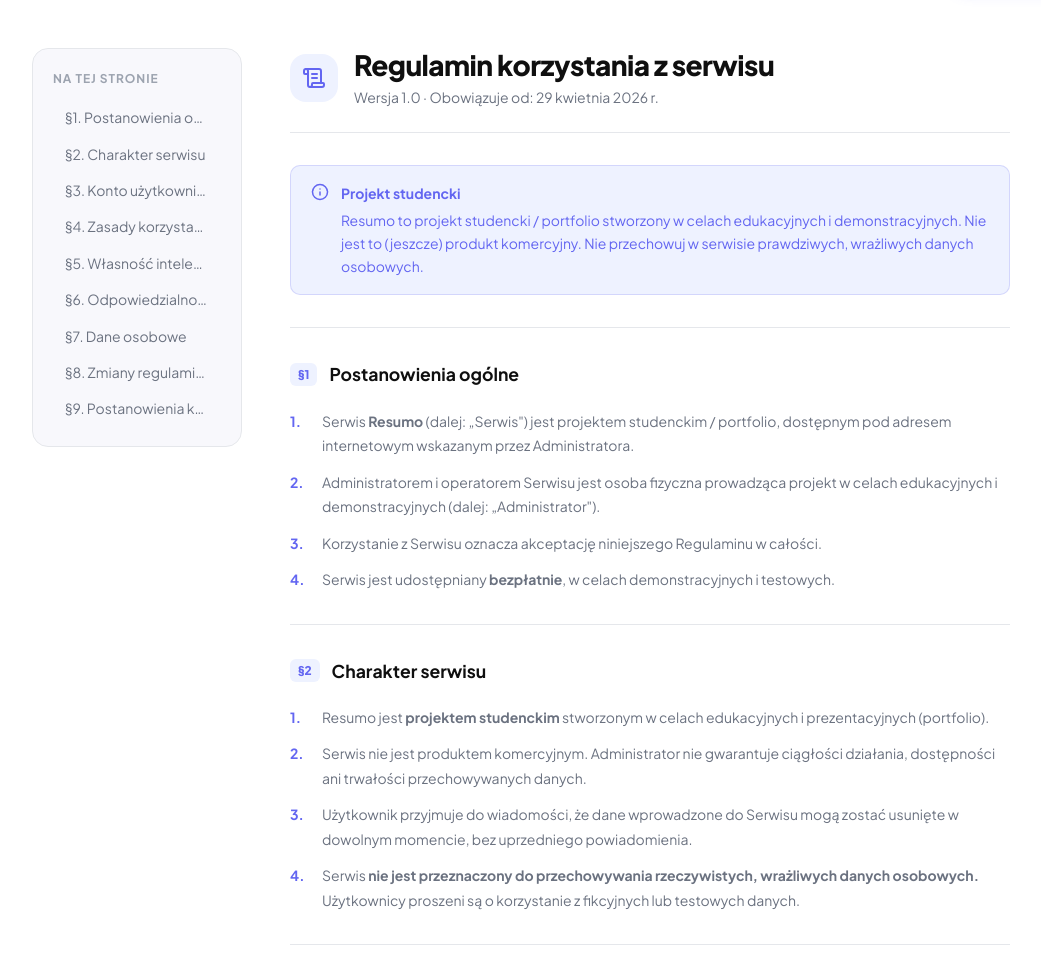
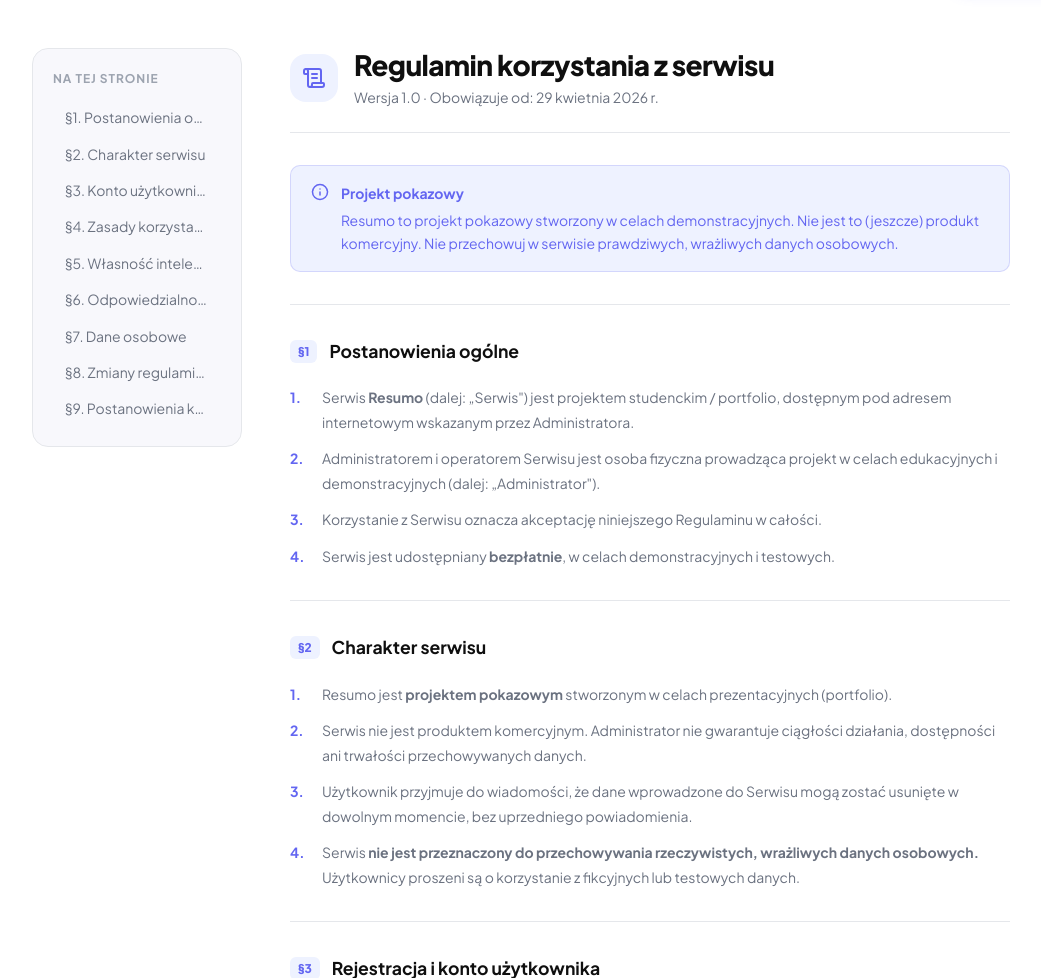
Before and after one commit to Adsutori/Resumo, a Django app: page /terms/ in a window 1280 px wide. Shown: the part 64-1042 px from the top of the page, without its empty margins (68-1109 px from the left). Run offline with Django 5.2, Linux system fonts and the light colour scheme.

Commit message:
change privacy and terms

```diff
--- a/Resumo/templates/terms.html
+++ b/Resumo/templates/terms.html
@@ -42,8 +42,8 @@
         <div class="legal-notice legal-notice--info">
           <i data-lucide="info" aria-hidden="true"></i>
           <div>
-            <strong>Projekt studencki</strong>
-            Resumo to projekt studencki / portfolio stworzony w celach edukacyjnych i demonstracyjnych.
+            <strong>Projekt pokazowy</strong>
+            Resumo to projekt pokazowy stworzony w celach demonstracyjnych.
             Nie jest to (jeszcze) produkt komercyjny. Nie przechowuj w serwisie prawdziwych, wrażliwych danych osobowych.
           </div>
         </div>
@@ -71,7 +71,7 @@
             Charakter serwisu
           </h2>
           <ol class="legal-list">
-            <li>Resumo jest <strong>projektem studenckim</strong> stworzonym w celach edukacyjnych i prezentacyjnych (portfolio).</li>
+            <li>Resumo jest <strong>projektem pokazowym</strong> stworzonym w celach prezentacyjnych (portfolio).</li>
             <li>Serwis nie jest produktem komercyjnym. Administrator nie gwarantuje ciągłości działania, dostępności ani trwałości przechowywanych danych.</li>
             <li>Użytkownik przyjmuje do wiadomości, że dane wprowadzone do Serwisu mogą zostać usunięte w dowolnym momencie, bez uprzedniego powiadomienia.</li>
             <li>Serwis <strong>nie jest przeznaczony do przechowywania rzeczywistych, wrażliwych danych osobowych.</strong> Użytkownicy proszeni są o korzystanie z fikcyjnych lub testowych danych.</li>
--- a/dev/todo_checklist.txt
+++ b/dev/todo_checklist.txt
@@ -10,4 +10,3 @@ DASHBOARD:
 
 - dalej przychodza powiadomienia "Witaj w Resumo, Adsutori! 🎉
 Cieszymy się, że jesteś z nami. Zacznij od stworzenia swojego pierwszego CV."
-- w widoku tworzenia cv ogarnac css
```
Also changed, not shown: Resumo/templates/privacy.html (+4 -4 lines).
